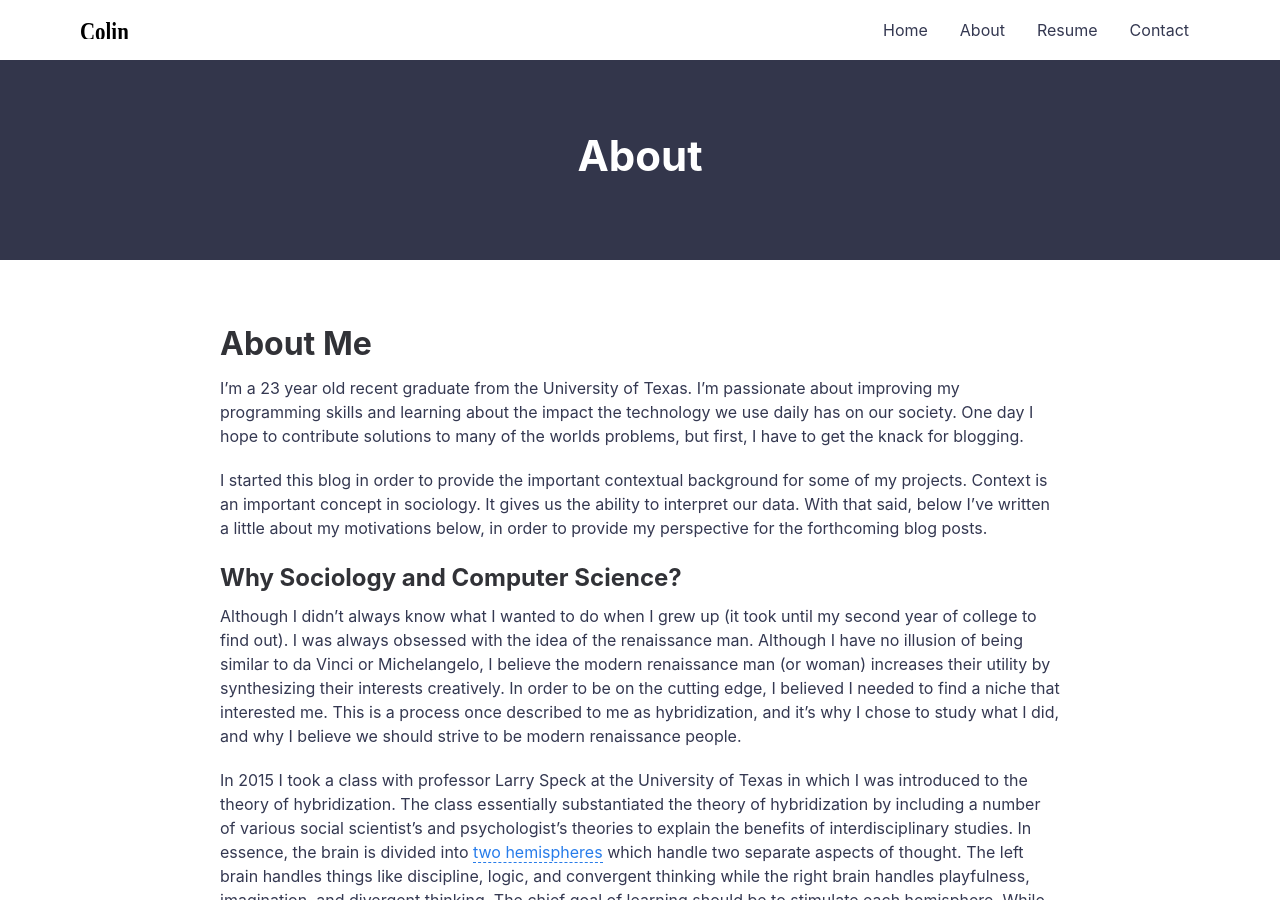
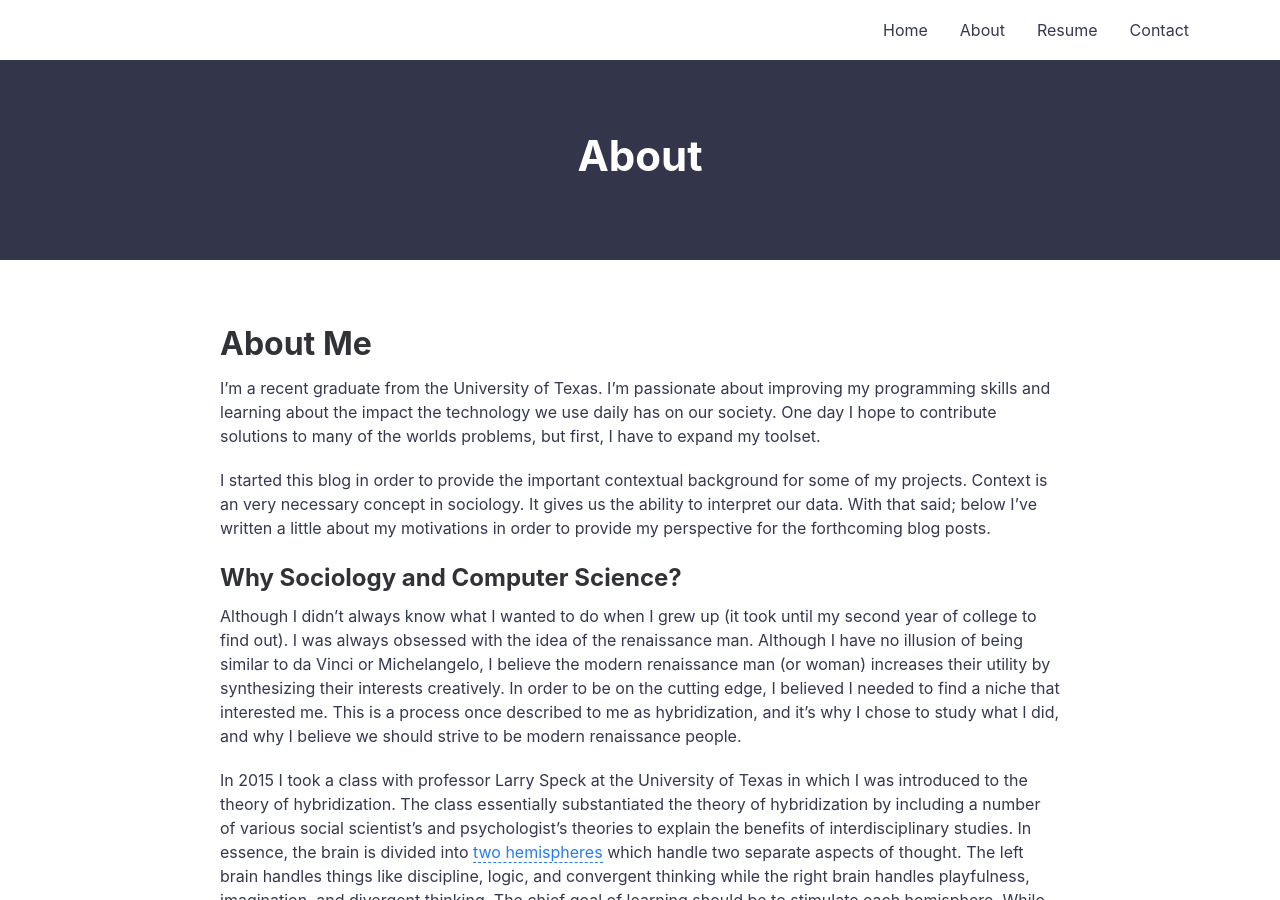
Before and after one commit to Chigg/Chigg.github.io, a Jekyll site: the page built from about.md, in a window 1280 px wide and 900 px high. Built offline with Jekyll 4.4.1, drawn with Linux system fonts in a browser that asks for light colours.

Commit message:
remove logo and fix typo

```diff
--- a/_includes/header.html
+++ b/_includes/header.html
@@ -3,7 +3,7 @@
     <div class="header__inner">
       <a class="header__logo" href="{{ '/' | relative_url }}">
         <div class="header__logo--container">
-          {% include logo.svg %}
+          <!-- {% include logo.svg %} -->
         </div>
       </a>
       <nav class="header__links">
--- a/about.md
+++ b/about.md
@@ -4,9 +4,9 @@ title: About
 permalink: /about/
 ---
 # About Me
-I'm a 23 year old recent graduate from the University of Texas. I'm passionate about improving my programming skills and learning about the impact the technology we use daily has on our society. One day I hope to contribute solutions to many of the worlds problems, but first, I have to get the knack for blogging.
+I'm a recent graduate from the University of Texas. I'm passionate about improving my programming skills and learning about the impact the technology we use daily has on our society. One day I hope to contribute solutions to many of the worlds problems, but first, I have to expand my toolset.
 
-I started this blog in order to provide the important contextual background for some of my projects. Context is an important concept in sociology. It gives us the ability to interpret our data. With that said, below I've written a little about my motivations below, in order to provide my perspective for the forthcoming blog posts.
+I started this blog in order to provide the important contextual background for some of my projects. Context is an very necessary concept in sociology. It gives us the ability to interpret our data. With that said; below I've written a little about my motivations in order to provide my perspective for the forthcoming blog posts.
 
 ## Why Sociology and Computer Science?
 
```
